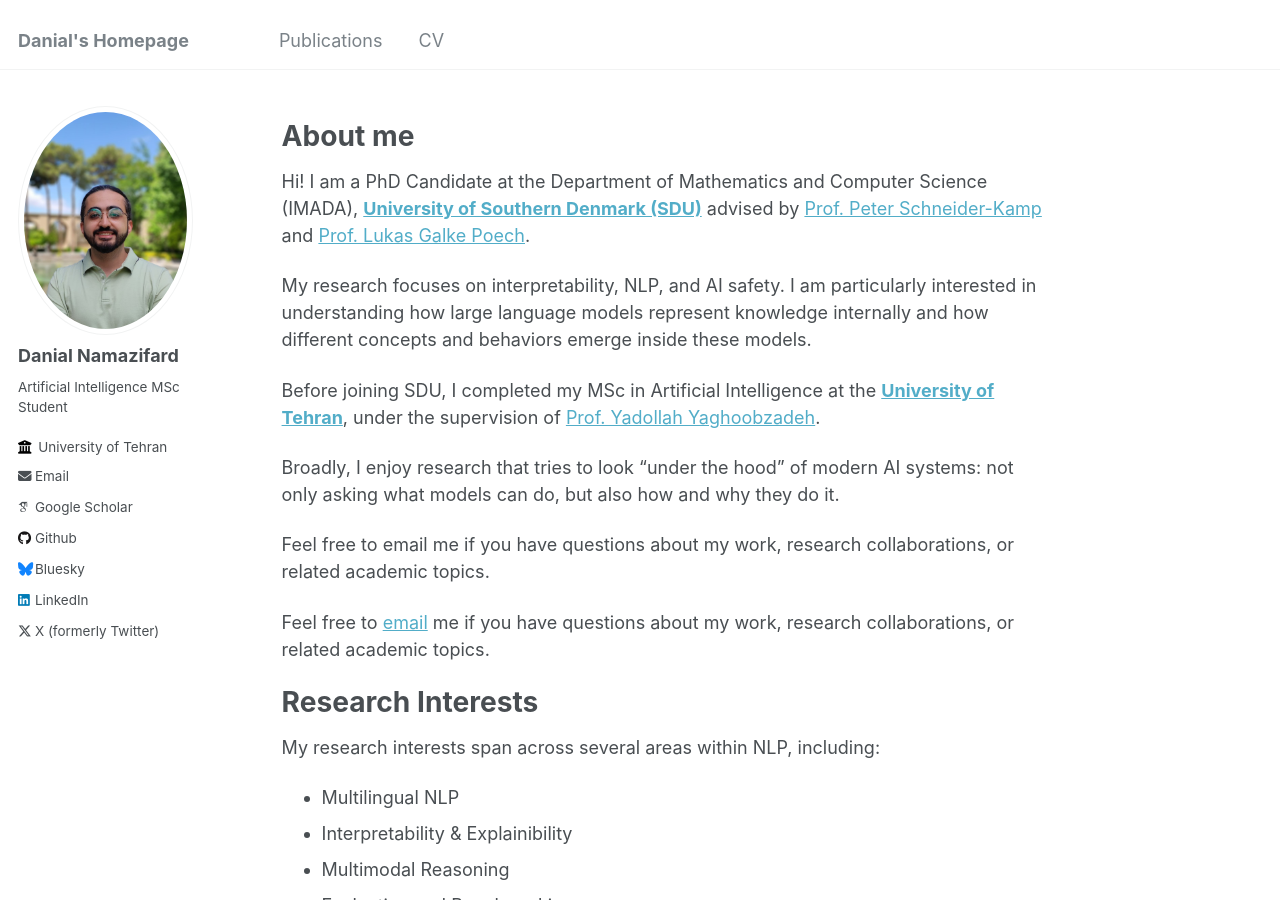
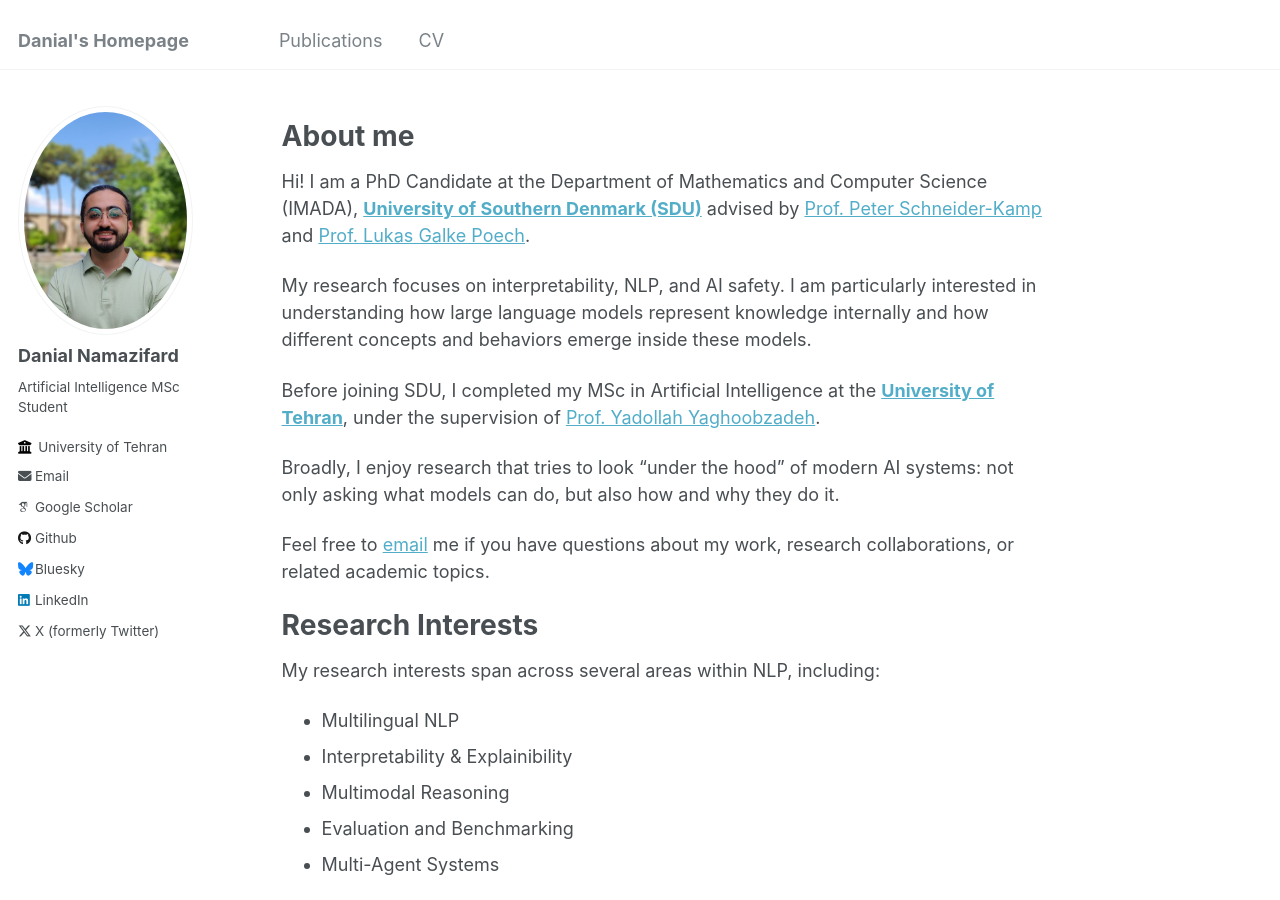
Before and after one commit to namazifard/namazifard.github.io, a Jekyll site: the page built from _pages/about.md, in a window 1280 px wide and 900 px high. Built offline with Jekyll 4.4.1, drawn with Linux system fonts in a browser that asks for light colours; some web fonts are replaced.

Commit message:
Update about.md

```diff
--- a/_pages/about.md
+++ b/_pages/about.md
@@ -17,9 +17,6 @@
 Before joining SDU, I completed my MSc in Artificial Intelligence at the <b>[University of Tehran](https://www.ut.ac.ir/en)</b>, under the supervision of [Prof. Yadollah Yaghoobzadeh](https://yyaghoobzadeh.github.io/).
 
 Broadly, I enjoy research that tries to look “under the hood” of modern AI systems: not only asking what models can do, but also how and why they do it.
-
-Feel free to email me if you have questions about my work, research collaborations, or related academic topics.
-
 
 <!-- Previously, I recieved my master's degree at the <b>University of Tehran</b> advised by [Prof. Yadollah Yaghoobzadeh]
 <!-- (https://yyaghoobzadeh.github.io/){:target="_blank"} on natural language processing (NLP).
```
